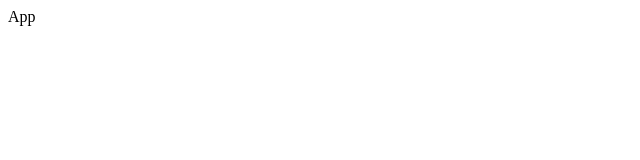
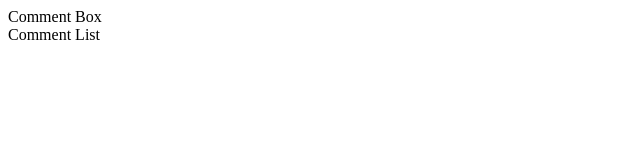
Before and after one commit to RommelTJ/react-testing, a React (Create React App) app: page / in a window 1280 px wide. Shown: the top 160 px of the page, without its empty margins (0-640 px from the left). Built offline with nearby package versions, Linux system fonts and the light colour scheme.

Commit message:
feat(App): Adding the CommentBox and CommentList

```diff
--- a/src/components/App.js
+++ b/src/components/App.js
@@ -1,7 +1,12 @@
 import React from 'react';
+import CommentBox from "./CommentBox";
+import CommentList from "./CommentList";
 
 export default () => {
   return (
-    <div>App</div>
+    <div>
+      <CommentBox/>
+      <CommentList/>
+    </div>
   );
 }
```
